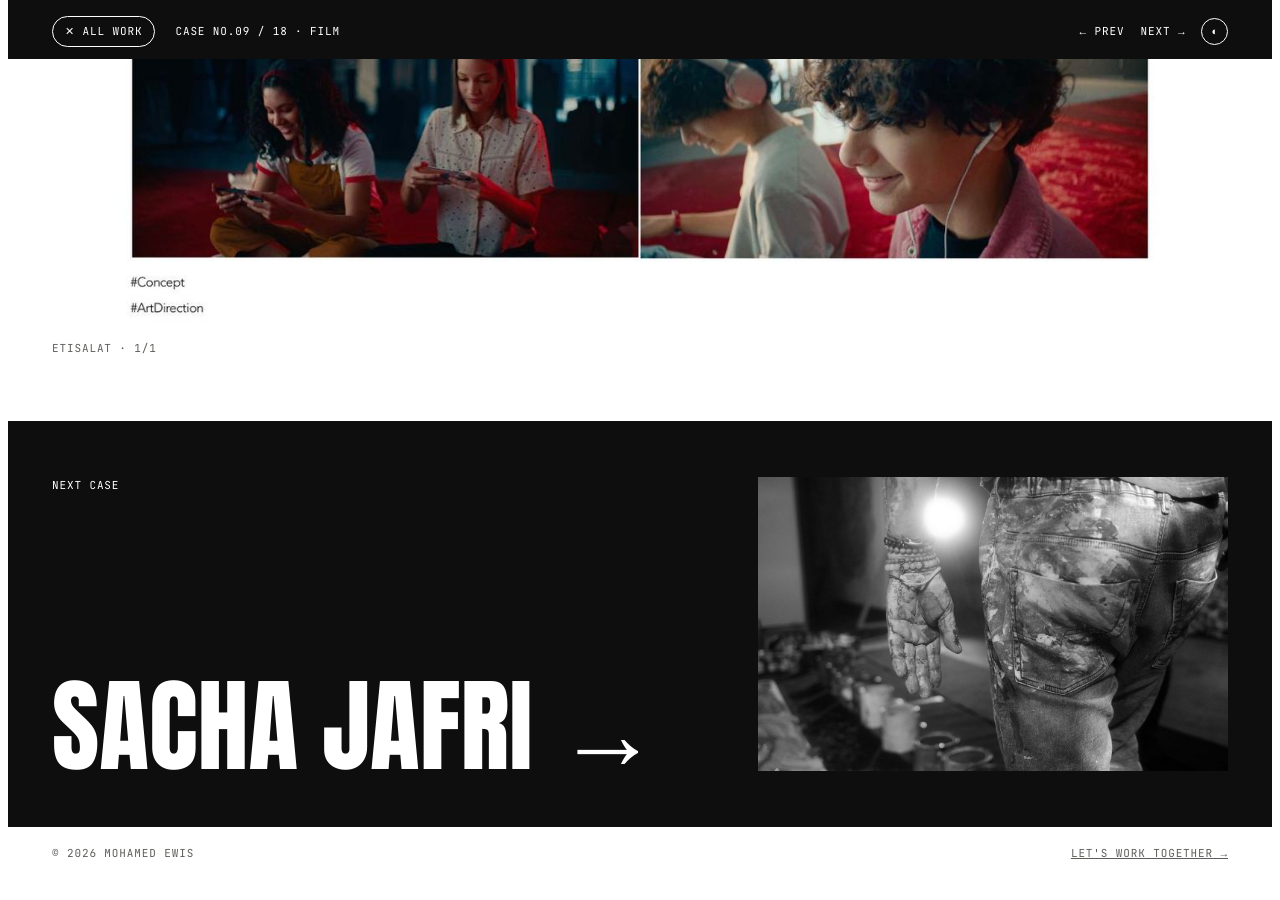
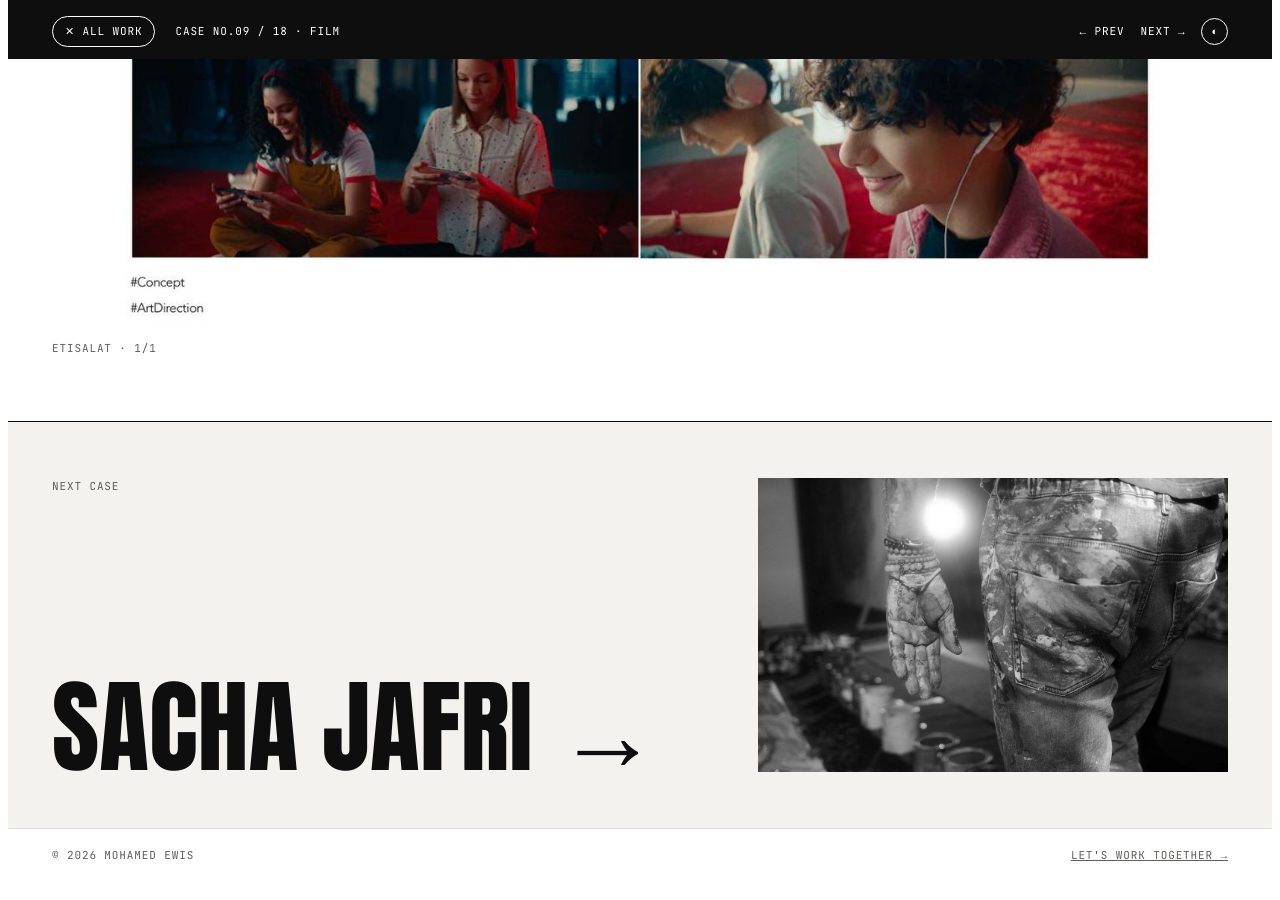
Before and after one commit to Msayed25/mohamed-ewis, a Jekyll site: the page built from _projects/etisalat.md, in a window 1280 px wide and 900 px high, scrolled down 1590 px. Built offline with Jekyll 4.4.1, drawn with Linux system fonts in a browser that asks for light colours; some web fonts are replaced.

Commit message:
Black-and-white header and footer on project pages

```diff
--- a/assets/site.css
+++ b/assets/site.css
@@ -399,3 +399,12 @@
 .svc-row:hover img{transform:scale(1.06) rotate(-2deg)}
 @media (max-width:760px){.svc-list{background-image:none}.svc-row{grid-template-columns:auto minmax(0,1fr)}.svc-row img{display:none}.svc-row .t{padding-left:0}}
 @media (prefers-reduced-motion:reduce){.svc-row{opacity:1;transition:none}}
+
+/* ---------- black-and-white headers and footers on project pages (deck slide 12); the category colour stays inside the page body ---------- */
+.progress{background:color-mix(in srgb,var(--ink) 14%,transparent)}
+.progress i{background:var(--ink)}
+.casebar{background:var(--ink);color:var(--paper)}
+.cb-close:hover{background:var(--paper);color:var(--ink)}
+.next{background:var(--wash);color:var(--ink);border-top:1px solid var(--ink)}
+.next > .mono{color:var(--soft)}
+.pfoot{border-top:1px solid var(--hair)}
```
